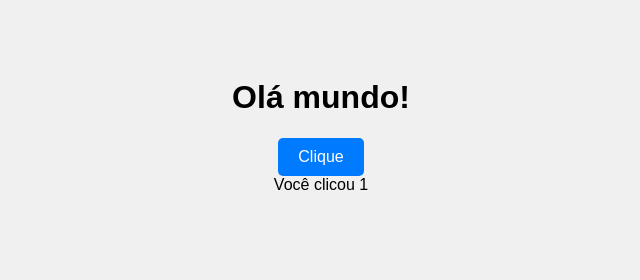
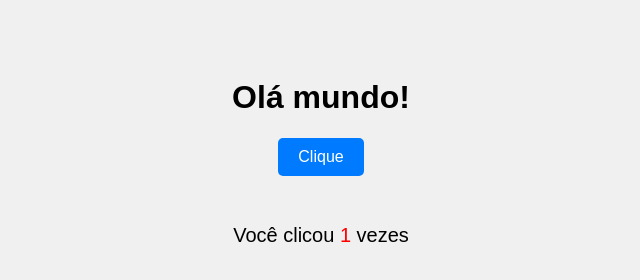
Before and after one commit to zaiaaa/web_design, a plain HTML site: page index.html in a window 1280 px wide. Both pictures are taken after a click on the button "Clique". Shown: the whole page, without its empty margins (319-959 px from the left). Drawn offline with Linux system fonts and the light colour scheme.

Commit message:
style Alterações de cores e cursor pointer quando mouse sobre o botao

```diff
--- a/script.js
+++ b/script.js
@@ -4,12 +4,11 @@ document.getElementById("Botao").onclick = () => {
     contador++
     let toast = document.getElementById("toast")
     if(!toast){
-        toast = document.createElement("div")
-        toast.id = "toast"
-        toast.className = "toast"
-        document.body.appendChild(toast)
+        toast = document.createElement("div");
+        toast.id = "toast";
+        toast.className = "toast";
+        document.body.appendChild(toast);
     }
-
-    toast.textContent = `Você clicou ${contador}`
+    toast.innerHTML = `Você clicou <span class="span">${contador}</span> vezes`
     toast.classList.add("show")
 }
--- a/style.css
+++ b/style.css
@@ -16,4 +16,14 @@ button{
 
 button:hover{
     background-color: #0056b3;
+    cursor: pointer;
 }
+
+.toast{
+    margin-top: 3rem;
+    font-size: 20px;
+}
+
+.toast span{
+    color: red;
+}
```
